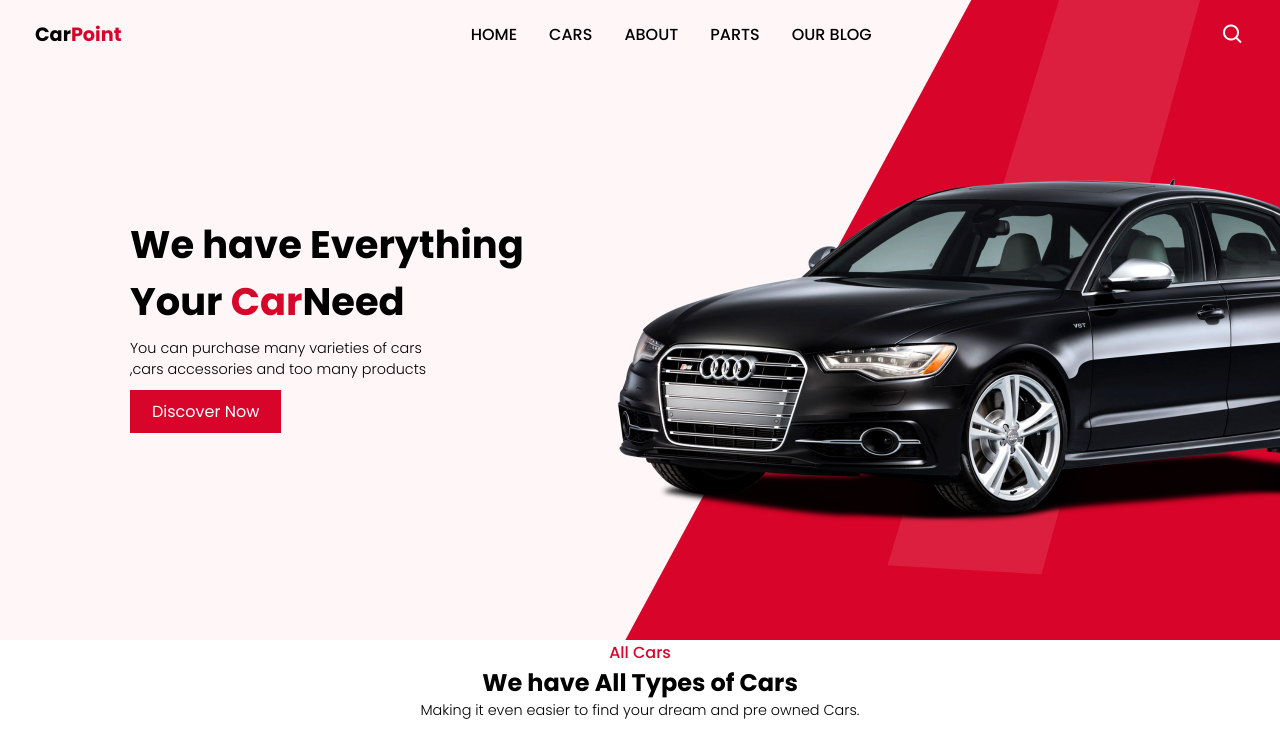
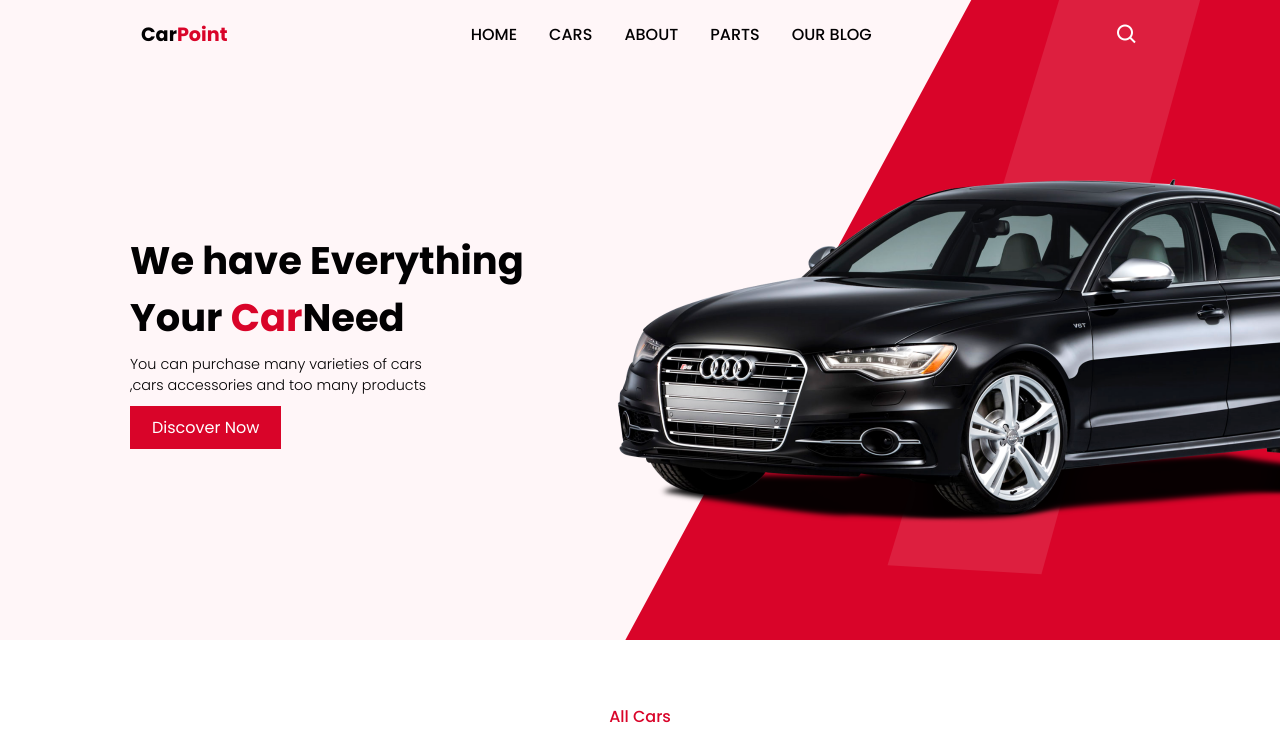
Before and after one commit to jay10052/Snix_Coders, a plain HTML site: page index.html in a window 1280 px wide. Shown: the top 735 px of the page. Drawn offline with nearby package versions, Linux system fonts and the light colour scheme.

Commit message:
css added

```diff
--- a/style.css
+++ b/style.css
@@ -17,6 +17,29 @@
     --main-color:#d90429;
     --text-color:#020102;
     --bg-color :#fff;
+
+}
+html::-webkit-scrollbar{
+    width: 0.5rem;
+    background: transparent;
+}
+html::-webkit-scrollbar-thumb{
+    border-radius: 5rem;
+    background: var(--text-color);
+}
+section{
+    padding: 4rem 0 2rem;
+}
+img{
+    width: 100%;
+}
+body{
+    color: var(--text-color);
+}
+.container{
+    max-width: 1068px;
+    margin-left: auto;
+    margin-right: auto;
 }
 header{
     display: block;
```
